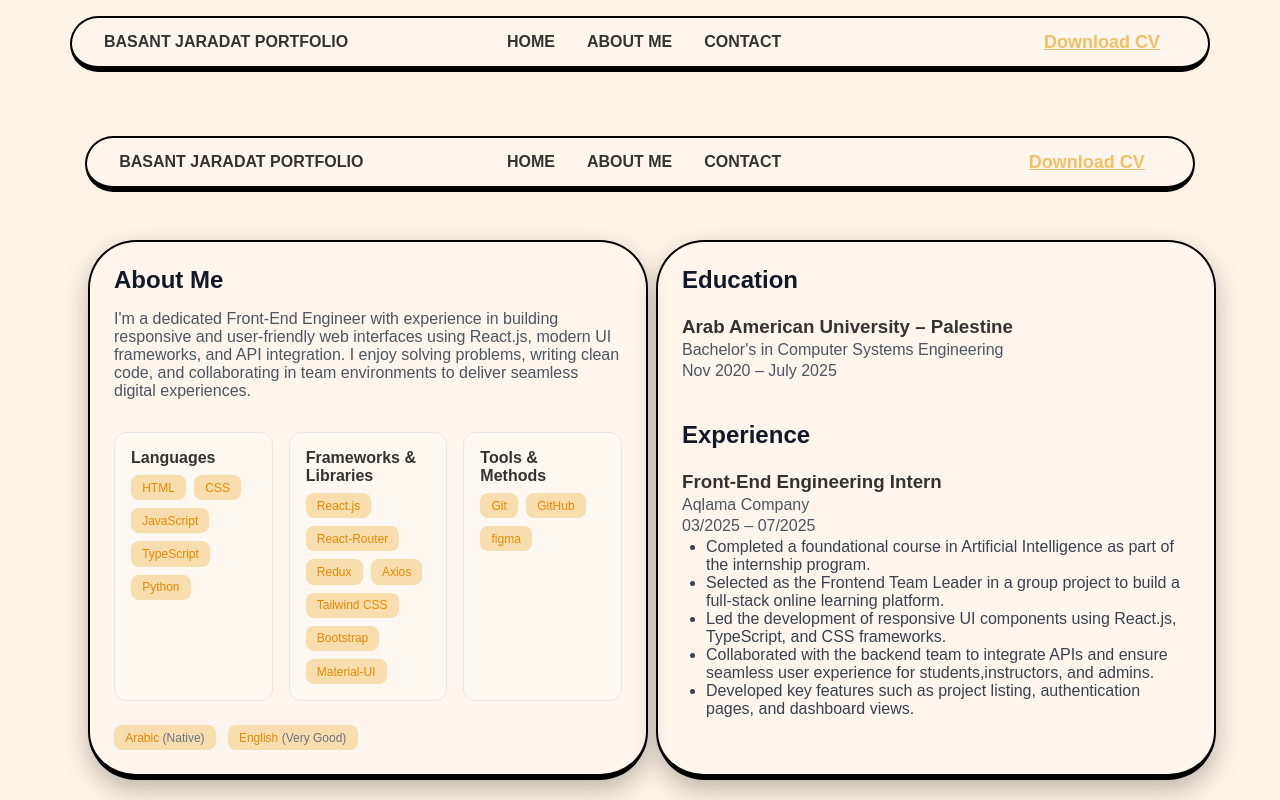
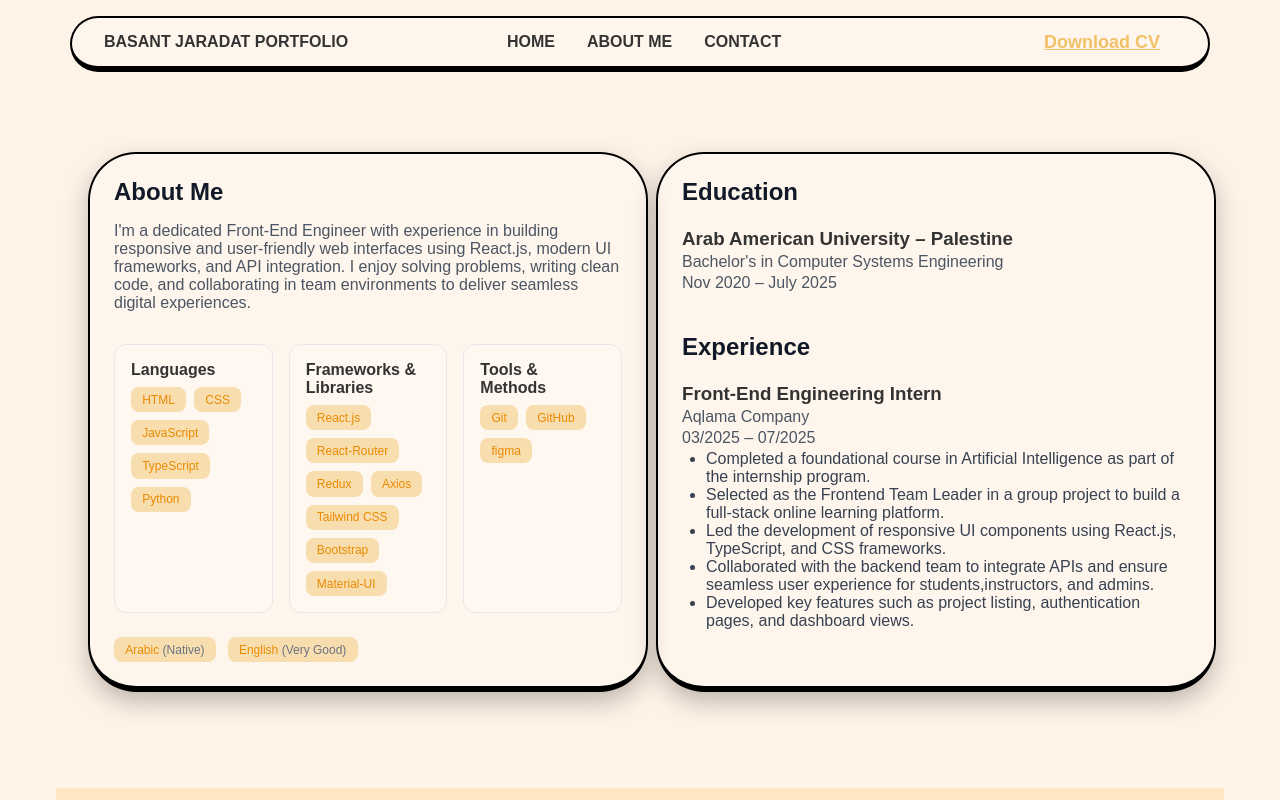
Before and after one commit to basantjaradat/Portfolio, a Next.js app: page /about in a window 1280 px wide. Shown: the top 800 px of the page. Built offline with nearby package versions, Linux system fonts and the light colour scheme.

Commit message:
Update about.jsx

```diff
--- a/src/pages/about.jsx
+++ b/src/pages/about.jsx
@@ -1,6 +1,4 @@
 import React from "react";
-import Navbar from "../components/Navbar.jsx";
-import Footer from "../components/Footer.jsx";
 import { profileData } from "../data/profile";
 
 const About = () => {
@@ -8,8 +6,6 @@ const About = () => {
 
   return (
     <div>
-      <Navbar />
-
       <div className="profile-container">
         <section className="about-section">
           <h2>About Me</h2>
```
